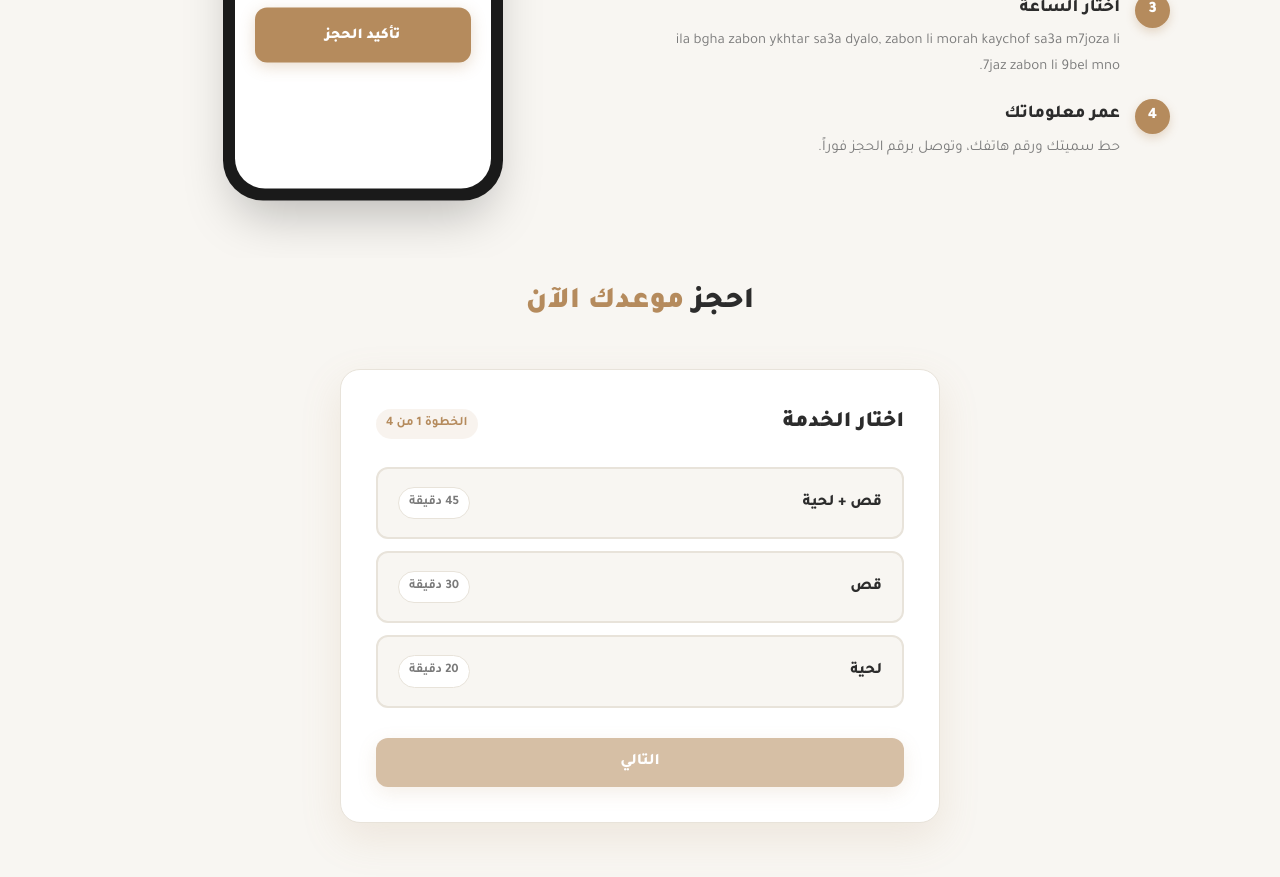
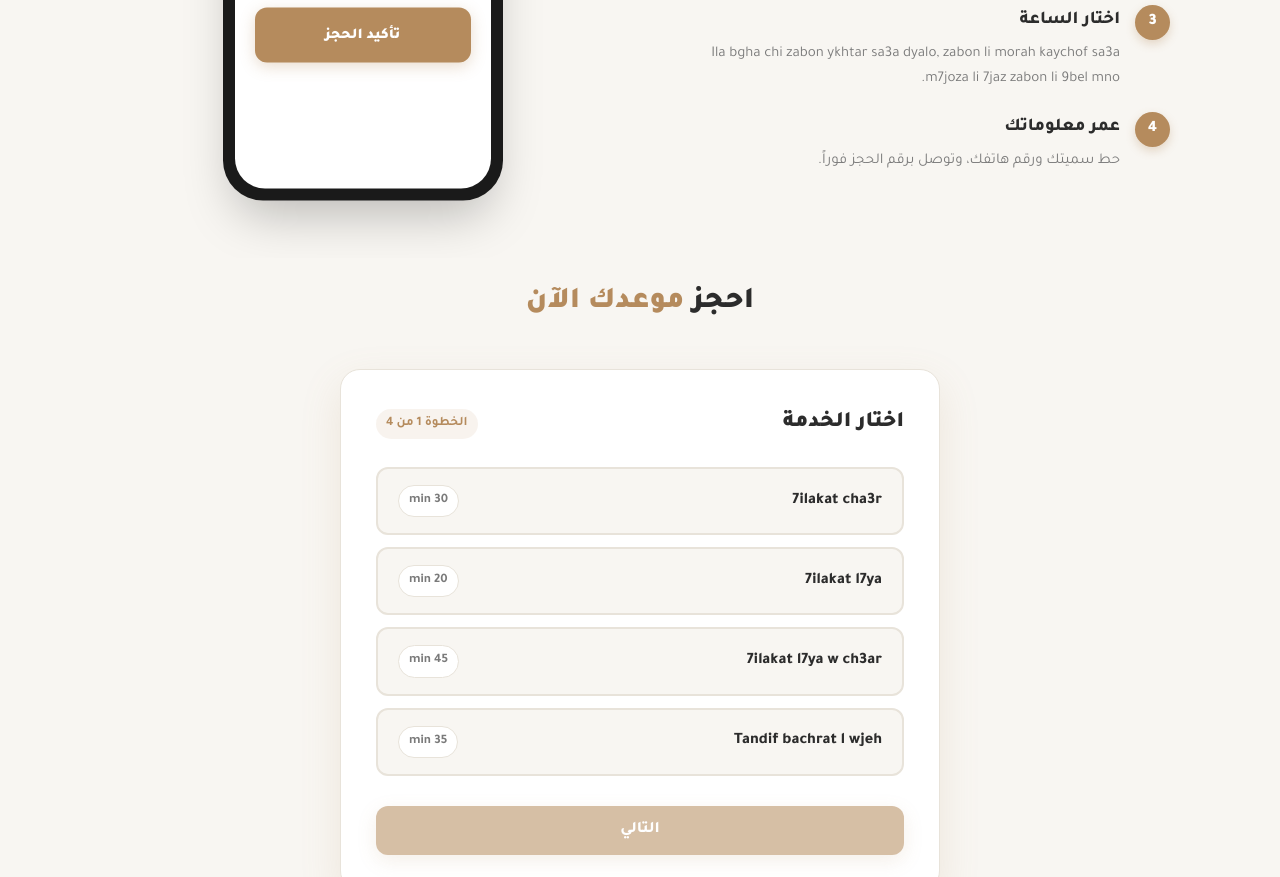
Before and after one commit to turkmed99-c/sola-barbershop, a plain HTML site: page index.html in a window 1280 px wide. Shown: the part 854-1731 px from the top of the page. Drawn offline with Linux system fonts and the light colour scheme.

Commit message:
Update service names and durations in index.html

```diff
--- a/index.html
+++ b/index.html
@@ -85,7 +85,7 @@
   .widget-step h3 small{font-size:13px;color:var(--gold);font-weight:700;background:rgba(181,139,93,.1);padding:4px 10px;border-radius:20px}
 
   .svc-grid{display:grid;gap:12px}
-  .svc{display:flex;justify-content:space-between;align-items:center;padding:18px 20px;border:2px solid var(--border);border-radius:12px;cursor:pointer;transition:all .2s ease;background:var(--bg)}
+  .svc{display:flex;justify-content:space-between;align-items:center;padding:16px 20px;border:2px solid var(--border);border-radius:12px;cursor:pointer;transition:all .2s ease;background:var(--bg)}
   .svc:hover{border-color:var(--gold-light)}
   .svc.selected{border-color:var(--gold);background:rgba(181,139,93,.06);box-shadow:0 4px 15px rgba(181,139,93,.1)}
   .svc strong{font-weight:800;font-size:16px;color:var(--ink)}
@@ -263,9 +263,9 @@
       <h2 data-i18n-html="howTitle">كيفاش تحجز <span>موعدك؟</span></h2>
       <p data-i18n="howSubtitle">العملية كلها كتاخد أقل من دقيقة. تبع هاد الخطوات البسيطة:</p>
       <ul class="guide-steps">
-        <li><div class="num">1</div><div><h4 data-i18n="step1Title">اختار الخدمة</h4><p data-i18n="step1Desc">حدد واش بغيتي قص، لحية، ولا بجوج.</p></div></li>
+        <li><div class="num">1</div><div><h4 data-i18n="step1Title">اختار الخدمة</h4><p data-i18n="step1Desc">حدد واش بغيتي 7ilakat cha3r، 7ilakat l7ya، 7ilakat l7ya w ch3ar، ولا tandif bachrat l wjeh.</p></div></li>
         <li><div class="num">2</div><div><h4 data-i18n="step2Title">اختار النهار</h4><p data-i18n="step2Desc">شوف الأيام السبعة القادمة واختار اللي يناسبك.</p></div></li>
-        <li><div class="num">3</div><div><h4 data-i18n="step3Title">اختار الساعة</h4><p data-i18n="step3Desc">ila bgha zabon ykhtar sa3a dyalo, zabon li morah kaychof sa3a m7joza li 7jaz zabon li 9bel mno.</p></div></li>
+        <li><div class="num">3</div><div><h4 data-i18n="step3Title">اختار الساعة</h4><p data-i18n="step3Desc">Ila bgha chi zabon ykhtar sa3a dyalo, zabon li morah kaychof sa3a m7joza li 7jaz zabon li 9bel mno.</p></div></li>
         <li><div class="num">4</div><div><h4 data-i18n="step4Title">عمر معلوماتك</h4><p data-i18n="step4Desc">حط سميتك ورقم هاتفك، وتوصل برقم الحجز فوراً.</p></div></li>
       </ul>
     </div>
@@ -275,8 +275,8 @@
         <div class="phone-screen">
           <div class="phone-header"><h3 data-i18n="phoneMockTitle">احجز موعدك</h3></div>
           <div class="phone-content">
-            <div class="p-item active"><strong data-i18n="svc1Name">قص + لحية</strong><small data-i18n="svc1Time">45 دقيقة</small></div>
-            <div class="p-item"><strong data-i18n="svc2Name">قص</strong><small data-i18n="svc2Time">30 دقيقة</small></div>
+            <div class="p-item active"><strong data-i18n="svc3Name">7ilakat l7ya w ch3ar</strong><small data-i18n="svc3Time">45 min</small></div>
+            <div class="p-item"><strong data-i18n="svc1Name">7ilakat cha3r</strong><small data-i18n="svc1Time">30 min</small></div>
             <div class="p-grid" style="margin-top: 5px;">
               <div class="p-time" data-i18n="monShort">الاثنين</div>
               <div class="p-time active" data-i18n="tueShort">الثلاثاء</div>
@@ -306,9 +306,10 @@
         <div class="widget-step active" data-step="1">
           <h3><span data-i18n="svcStepTitle">اختار الخدمة</span> <small data-i18n="stepBadge1">الخطوة 1 من 4</small></h3>
           <div class="svc-grid">
-            <div class="svc" data-svc="قص + لحية"><strong data-i18n="svc1Name">قص + لحية</strong><small data-i18n="svc1Time">45 دقيقة</small></div>
-            <div class="svc" data-svc="قص"><strong data-i18n="svc2Name">قص</strong><small data-i18n="svc2Time">30 دقيقة</small></div>
-            <div class="svc" data-svc="لحية"><strong data-i18n="svc3Name">لحية</strong><small data-i18n="svc3Time">20 دقيقة</small></div>
+            <div class="svc" data-svc="7ilakat cha3r" data-duration="30"><strong data-i18n="svc1Name">7ilakat cha3r</strong><small data-i18n="svc1Time">30 min</small></div>
+            <div class="svc" data-svc="7ilakat l7ya" data-duration="20"><strong data-i18n="svc2Name">7ilakat l7ya</strong><small data-i18n="svc2Time">20 min</small></div>
+            <div class="svc" data-svc="7ilakat l7ya w ch3ar" data-duration="45"><strong data-i18n="svc3Name">7ilakat l7ya w ch3ar</strong><small data-i18n="svc3Time">45 min</small></div>
+            <div class="svc" data-svc="Tandif bachrat l wjeh" data-duration="35"><strong data-i18n="svc4Name">Tandif bachrat l wjeh</strong><small data-i18n="svc4Time">35 min</small></div>
           </div>
           <div class="widget-nav">
             <button type="button" class="btn btn-primary" id="next1" disabled data-i18n="nextBtn">التالي</button>
@@ -329,7 +330,7 @@
           <div class="slot-status-bar">
             <span id="slotSyncStatus" data-i18n="checkingSlots">جاري التحقق من الساعات المحجوزة...</span>
             <div>
-              <span class="legend-dot"><i style="background:#d32f2f"></i> <span data-i18n="bookedBadge">محجوز</span></span>
+              <span class="legend-dot"><i style="background:#d32f2f"></i> <span data-i18n="bookedBadge">M7joza</span></span>
             </div>
           </div>
           <div class="times-grid" id="timesContainer"></div>
@@ -413,7 +414,7 @@
       </div>
       <div class="faq-item">
         <div class="faq-q" data-i18n="faq3Q">واش يمكن نحجز نفس الساعة من جهاز آخر؟</div>
-        <div class="faq-a" data-i18n="faq3A">ila bgha zabon ykhtar sa3a dyalo, zabon li morah kaychof sa3a m7joza li 7jaz zabon li 9bel mno f nafss lwe9t.</div>
+        <div class="faq-a" data-i18n="faq3A">Ila bgha chi zabon ykhtar sa3a dyalo, zabon li morah kaychof sa3a m7joza li 7jaz zabon li 9bel mno.</div>
       </div>
     </div>
   </div>
@@ -439,7 +440,12 @@
 const scriptURL = 'https://script.google.com/macros/s/AKfycbxdPUMw1vfmYasRl84HNA4NYIm3hPMdHgeWO6ENrOz9JKnr5XP0kE0D19Lt8C9tki4XgQ/exec';
 const WHATSAPP_NUMBER = '212715962484';
 const allTimes  = ["11:00","12:00","13:00","14:00","15:00","16:00","17:00","18:00","19:00","20:00","21:00","22:00"];
-const SERVICE_DURATION = { 'قص + لحية': 45, 'قص': 30, 'لحية': 20 };
+const SERVICE_DURATION = {
+  '7ilakat cha3r': 30,
+  '7ilakat l7ya': 20,
+  '7ilakat l7ya w ch3ar': 45,
+  'Tandif bachrat l wjeh': 35
+};
 
 const I18N = {
   ar: {
@@ -447,12 +453,15 @@ const I18N = {
     heroTitle: 'احجز موعدك في <span>Barber Shop Sola</span><br>بضغطة زر واحدة.',
     heroSubtitle: 'بلا انتظار، بلا واتساب. اختر الخدمة والوقت المناسب لك، وسيصلك تأكيد فوري على هاتفك.',
     howTitle: 'كيفاش تحجز <span>موعدك؟</span>', howSubtitle: 'العملية كلها كتاخد أقل من دقيقة. تبع هاد الخطوات البسيطة:',
-    step1Title: 'اختار الخدمة', step1Desc: 'حدد واش بغيتي قص، لحية، ولا بجوج.',
+    step1Title: 'اختار الخدمة', step1Desc: 'حدد واش بغيتي 7ilakat cha3r، 7ilakat l7ya، 7ilakat l7ya w ch3ar، ولا tandif bachrat l wjeh.',
     step2Title: 'اختار النهار', step2Desc: 'شوف الأيام السبعة القادمة واختار اللي يناسبك.',
-    step3Title: 'اختار الساعة', step3Desc: 'ila bgha zabon ykhtar sa3a dyalo, zabon li morah kaychof sa3a m7joza li 7jaz zabon li 9bel mno.',
+    step3Title: 'اختار الساعة', step3Desc: 'Ila bgha chi zabon ykhtar sa3a dyalo, zabon li morah kaychof sa3a m7joza li 7jaz zabon li 9bel mno.',
     step4Title: 'عمر معلوماتك', step4Desc: 'حط سميتك ورقم هاتفك، وتوصل برقم الحجز فوراً.',
     phoneMockTitle: 'احجز موعدك',
-    svc1Name: 'قص + لحية', svc1Time: '45 دقيقة', svc2Name: 'قص', svc2Time: '30 دقيقة', svc3Name: 'لحية', svc3Time: '20 دقيقة',
+    svc1Name: '7ilakat cha3r', svc1Time: '30 min',
+    svc2Name: '7ilakat l7ya', svc2Time: '20 min',
+    svc3Name: '7ilakat l7ya w ch3ar', svc3Time: '45 min',
+    svc4Name: 'Tandif bachrat l wjeh', svc4Time: '35 min',
     monShort: 'الاثنين', tueShort: 'الثلاثاء', wedShort: 'الأربعاء', confirmBtn: 'تأكيد الحجز',
     bookingTitle: 'احجز <span>موعدك الآن</span>',
     svcStepTitle: 'اختار الخدمة', stepBadge1: 'الخطوة 1 من 4',
@@ -460,8 +469,8 @@ const I18N = {
     timeStepTitle: 'اختار الساعة', stepBadge3: 'الخطوة 3 من 4',
     infoStepTitle: 'معلوماتك', stepBadge4: 'الخطوة 4 من 4',
     nextBtn: 'التالي', backBtn: 'رجوع', nameLabel: 'الاسم الكامل', namePlaceholder: 'اكتب اسمك هنا', phoneLabel: 'رقم الهاتف (واتساب)',
-    bookedBadge: 'محجوز', pastBadge: 'فاتت', checkingSlots: 'يتم تحديث الساعات المتاحة...', slotsSynced: 'الساعات محدثة — أي ساعة محجوزة تظهر مقفلة',
-    errName: 'عفاك دخل الاسم الكامل ديالك.', errPhone: 'عفاك دخل رقم هاتف صحيح.', errTaken: 'هاذ الساعة حجزها زبون آخر، اختار ساعة أخرى.',
+    bookedBadge: 'M7joza', pastBadge: 'فاتت', checkingSlots: 'يتم تحديث الساعات المحجوزة...', slotsSynced: 'الساعات محدثة — أي ساعة محجوزة تظهر M7joza',
+    errName: 'عفاك دخل الاسم الكامل ديالك.', errPhone: 'عفاك دخل رقم هاتف صحيح.', errTaken: 'Had sa3a 7jezha zabon li 9bel menek, khtar sa3a khra.',
     successTitle: 'تم تأكيد حجزك!', successSub: 'احتفظ برقم الحجز وأره عند الوصول.',
     turnLabel: 'رقم الحجز ديالك', labelName: 'الاسم', labelPhone: 'الهاتف', labelSvc: 'الخدمة', labelDay: 'اليوم', labelTime: 'الساعة',
     sendWaBtn: 'إرسال تفاصيل الحجز على واتساب', countdownLabel: 'الوقت المتبقي على موعدك', countdownStarted: 'حان وقت موعدك الآن!', countdownEnded: 'انتهى وقت هذا الموعد',
@@ -476,7 +485,7 @@ const I18N = {
     faqTitle: 'أسئلة <span>شائعة</span>',
     faq1Q: 'واش هاد الحجز ببلاش؟', faq1A: 'نعم، الحجز مجاني بالكامل للكليان. الكليان يختار الوقت ويجي فالميعاد.',
     faq2Q: 'كيفاش كنعرف أن الموعد تأكد؟', faq2A: 'بعد ما كتأكد الحجز، كتوصلك بطاقة فيها رقم الحجز الفريد. خد لقطة عليها وأوريها نهار الموعد.',
-    faq3Q: 'واش يمكن نحجز نفس الساعة من جهاز آخر؟', faq3A: 'ila bgha zabon ykhtar sa3a dyalo, zabon li morah kaychof sa3a m7joza li 7jaz zabon li 9bel mno f nafss lwe9t.',
+    faq3Q: 'واش يمكن نحجز نفس الساعة من جهاز آخر؟', faq3A: 'Ila bgha chi zabon ykhtar sa3a dyalo, zabon li morah kaychof sa3a m7joza li 7jaz zabon li 9bel mno.',
     footerCopyright: '© 2024 Barber Shop Sola. جميع الحقوق محفوظة.', footerDesignedBy: 'صُمم بواسطة'
   },
 
@@ -485,12 +494,15 @@ const I18N = {
     heroTitle: '7jez rdv dyalek f <span>Barber Shop Sola</span><br>b click wa7da.',
     heroSubtitle: 'Bla tsna, bla whatsapp. Khtar lkhdma w sa3a li tnasbek, w yjik confirmation 3la tilifon dyalek.',
     howTitle: 'Kifach t7jez <span>rdv dyalek?</span>', howSubtitle: 'Kolchi kayakhod 9el mn d9i9a. Tbe3 had lkhoutawat l bassita:',
-    step1Title: 'Khtar lkhdma', step1Desc: '7eded wach bghiti coupe, barbe, wla bjoj.',
+    step1Title: 'Khtar lkhdma', step1Desc: '7eded wach bghiti 7ilakat cha3r, 7ilakat l7ya, 7ilakat l7ya w ch3ar, wla tandif bachrat l wjeh.',
     step2Title: 'Khtar nhar', step2Desc: 'Chouf 7 yam li jayin w khtar nhar li ynasbek.',
-    step3Title: 'Khtar sa3a dyalek', step3Desc: 'Ila bgha chi zabon ykhtar sa3a dyalo, zabon li morah kaychof sa3a m7joza li 7jaz zabon li 9bel mno, bach maykonch t3aroud f lwa9t.',
+    step3Title: 'Khtar sa3a dyalek', step3Desc: 'Ila bgha chi zabon ykhtar sa3a dyalo, zabon li morah kaychof sa3a m7joza li 7jaz zabon li 9bel mno.',
     step4Title: '3emmer ma3loumatek', step4Desc: '7et smitek w nimro dyal tilifon, w yjik ra9m l7ejz de suite.',
     phoneMockTitle: '7jez rdv dyalek',
-    svc1Name: 'Coupe + Barbe', svc1Time: '45 d9i9a', svc2Name: 'Coupe', svc2Time: '30 d9i9a', svc3Name: 'Barbe', svc3Time: '20 d9i9a',
+    svc1Name: '7ilakat cha3r', svc1Time: '30 min',
+    svc2Name: '7ilakat l7ya', svc2Time: '20 min',
+    svc3Name: '7ilakat l7ya w ch3ar', svc3Time: '45 min',
+    svc4Name: 'Tandif bachrat l wjeh', svc4Time: '35 min',
     monShort: 'Ltnin', tueShort: 'Tlat', wedShort: 'Larb3a', confirmBtn: 'Ta2kid l7ejz',
     bookingTitle: '7jez <span>rdv dyalek daba</span>',
     svcStepTitle: 'Khtar lkhdma', stepBadge1: 'Khotwa 1 mn 4',
@@ -505,16 +517,16 @@ const I18N = {
     sendWaBtn: 'Sift details f WhatsApp', countdownLabel: 'Ch7al ba9i 3la rdv dyalek', countdownStarted: 'Ja wa9t rdv dyalek daba!', countdownEnded: 'Salaw wa9t had rdv',
     bookAnother: '7jez rdv akhor',
     servicesTitle: 'Khadamatna <span>w atminatha</span>',
-    cardSvc1: 'Coupe ch3er', cardSvc1Price: '25 DH', cardSvc1Desc: 'Coupe moderne 3la 7ssab style dyalek.',
-    cardSvc2: 'Ta7did l7ya', cardSvc2Price: '15 DH', cardSvc2Desc: 'Ta7did w tchadib pro.',
-    cardSvc3: 'Coupe + L7ya', cardSvc3Price: '35 DH', cardSvc3Desc: 'Pack complet bach tban nadi.',
-    cardSvc4: 'Tandif l wjeh', cardSvc4Price: '30 DH', cardSvc4Desc: '3inaya w int3ach l wjeh.',
+    cardSvc1: '7ilakat cha3r', cardSvc1Price: '25 DH', cardSvc1Desc: '7ilaka 3asriya katlass9 m3a style dyalek.',
+    cardSvc2: '7ilakat l7ya', cardSvc2Price: '15 DH', cardSvc2Desc: 'Ta7did w tchadib pro.',
+    cardSvc3: '7ilakat l7ya w ch3ar', cardSvc3Price: '35 DH', cardSvc3Desc: 'Pack kaml bach tban nadi.',
+    cardSvc4: 'Tandif bachrat l wjeh', cardSvc4Price: '30 DH', cardSvc4Desc: '3inaya w int3ach l wjeh.',
     hoursTitle: '🕒 Swaia3 lkhdma', hoursDays: 'Ltnin - L7ed', hoursRange: '11:00 - 22:00',
     locationTitle: '📍 Blasset l7anout', locationText: '<strong>Adresse:</strong> Tanger, Maroc.<br>Clique 3la bouton bach t7ell l localisation f Google Maps.', openMaps: '7ell f Google Maps',
     faqTitle: 'As2ila <span>chay3a</span>',
     faq1Q: 'Wach had l7ejz fabour?', faq1A: 'Ah, l7ejz fabour 100% l client. Ktkhtar wa9tek w katji f lwe9t.',
     faq2Q: 'Kifach n3ref belli rdv t2kked?', faq2A: 'Ghir katconfirmer, katjik carte fiha code unique. Dir capture d\'écran w werriha nhar rdv.',
-    faq3Q: 'Wach ymken n7jez nfs sa3a mn tilifon akhor?', faq3A: 'Ila bgha chi zabon ykhtar sa3a dyalo, zabon li morah kaychof sa3a m7joza li 7jaz zabon li 9bel mno, bach maykonch t3aroud f lwa9t.',
+    faq3Q: 'Wach ymken n7jez nfs sa3a mn tilifon akhor?', faq3A: 'Ila bgha chi zabon ykhtar sa3a dyalo, zabon li morah kaychof sa3a m7joza li 7jaz zabon li 9bel mno.',
     footerCopyright: '© 2024 Barber Shop Sola. Tous droits réservés.', footerDesignedBy: 'Mssaweb mn طرف'
   },
 
@@ -523,12 +535,15 @@ const I18N = {
     heroTitle: 'Réservez chez <span>Barber Shop Sola</span><br>en un clic.',
     heroSubtitle: 'Sans attente, sans WhatsApp. Choisissez votre service et votre créneau, avec confirmation instantanée.',
     howTitle: 'Comment <span>réserver ?</span>', howSubtitle: 'Moins d’une minute suffit. Suivez ces étapes simples :',
-    step1Title: 'Choisir le service', step1Desc: 'Sélectionnez coupe, barbe ou les deux.',
+    step1Title: 'Choisir le service', step1Desc: 'Sélectionnez 7ilakat cha3r, 7ilakat l7ya, 7ilakat l7ya w ch3ar ou tandif bachrat l wjeh.',
     step2Title: 'Choisir le jour', step2Desc: 'Consultez les 7 prochains jours et choisissez votre date.',
     step3Title: 'Choisir l’heure', step3Desc: 'Lorsqu’un client réserve un créneau, le client suivant le voit marqué comme réservé.',
     step4Title: 'Vos informations', step4Desc: 'Saisissez votre nom et téléphone pour obtenir votre numéro de passage.',
     phoneMockTitle: 'Réserver',
-    svc1Name: 'Coupe + Barbe', svc1Time: '45 min', svc2Name: 'Coupe', svc2Time: '30 min', svc3Name: 'Barbe', svc3Time: '20 min',
+    svc1Name: '7ilakat cha3r', svc1Time: '30 min',
+    svc2Name: '7ilakat l7ya', svc2Time: '20 min',
+    svc3Name: '7ilakat l7ya w ch3ar', svc3Time: '45 min',
+    svc4Name: 'Tandif bachrat l wjeh', svc4Time: '35 min',
     monShort: 'Lun', tueShort: 'Mar', wedShort: 'Mer', confirmBtn: 'Confirmer',
     bookingTitle: 'Réservez <span>maintenant</span>',
     svcStepTitle: 'Choisir le service', stepBadge1: 'Étape 1 sur 4',
@@ -536,7 +551,7 @@ const I18N = {
     timeStepTitle: 'Choisir l’heure', stepBadge3: 'Étape 3 sur 4',
     infoStepTitle: 'Vos coordonnées', stepBadge4: 'Étape 4 sur 4',
     nextBtn: 'Suivant', backBtn: 'Retour', nameLabel: 'Nom complet', namePlaceholder: 'Entrez votre nom complet', phoneLabel: 'Téléphone (WhatsApp)',
-    bookedBadge: 'Réservé', pastBadge: 'Passé', checkingSlots: 'Vérification des créneaux disponibles...', slotsSynced: 'Créneaux mis à jour — les heures prises sont bloquées',
+    bookedBadge: 'M7joza', pastBadge: 'Passé', checkingSlots: 'Vérification des créneaux disponibles...', slotsSynced: 'Créneaux mis à jour — les heures prises apparaissent M7joza',
     errName: 'Veuillez entrer votre nom complet.', errPhone: 'Veuillez entrer un numéro de téléphone valide.', errTaken: 'Ce créneau vient d’être réservé, veuillez en choisir un autre.',
     successTitle: 'Réservation confirmée !', successSub: 'Conservez votre numéro de réservation à l’arrivée.',
     turnLabel: 'Votre numéro de réservation', labelName: 'Nom', labelPhone: 'Téléphone', labelSvc: 'Service', labelDay: 'Jour', labelTime: 'Heure',
@@ -560,6 +575,7 @@ const I18N = {
 const state = {
   lang: 'ar',
   service: '',
+  duration: 30,
   dayISO: '',
   time: '',
   name: '',
@@ -868,7 +884,7 @@ async function handleBookingSubmit() {
   const payload = {
     code: bookingCode,
     service: state.service,
-    duration: SERVICE_DURATION[state.service] || 30,
+    duration: state.duration || SERVICE_DURATION[state.service] || 30,
     date: state.dayISO,
     time: state.time,
     name: state.name,
@@ -929,6 +945,7 @@ document.addEventListener('DOMContentLoaded', () => {
       document.querySelectorAll('.svc').forEach(s => s.classList.remove('selected'));
       el.classList.add('selected');
       state.service = el.dataset.svc;
+      state.duration = Number(el.dataset.duration) || 30;
       document.getElementById('next1').disabled = false;
     });
   });
```
